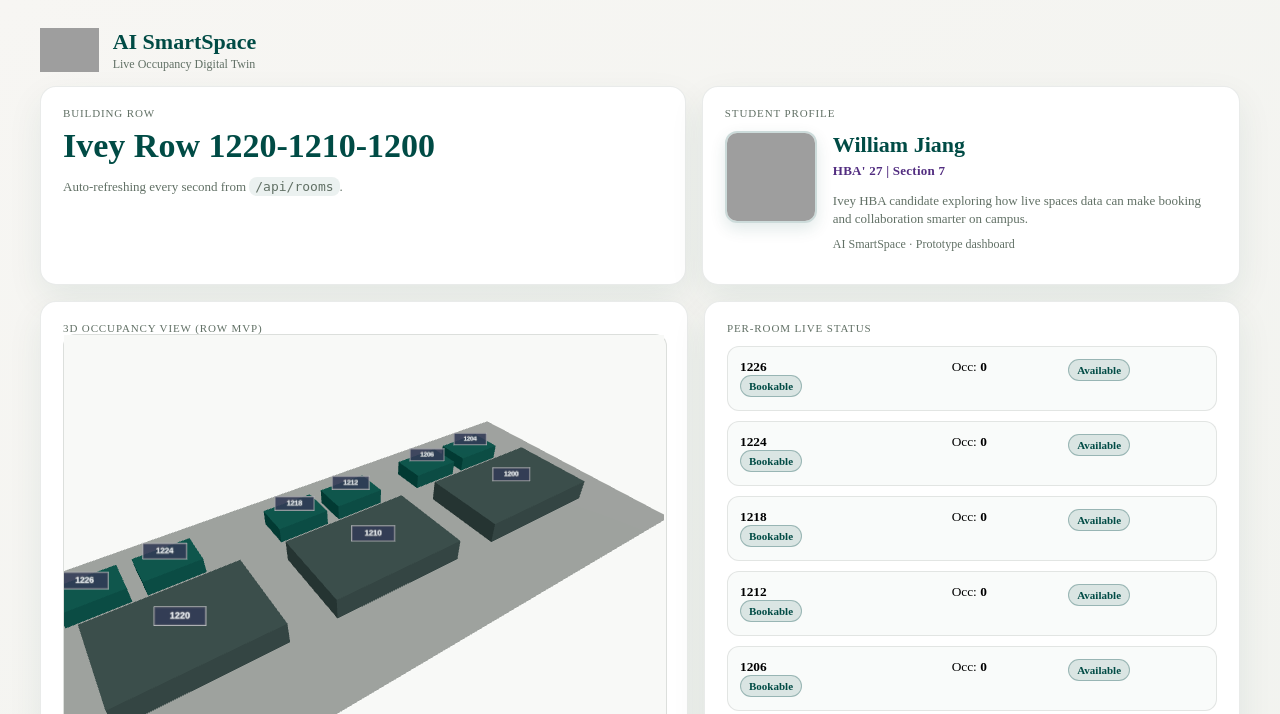
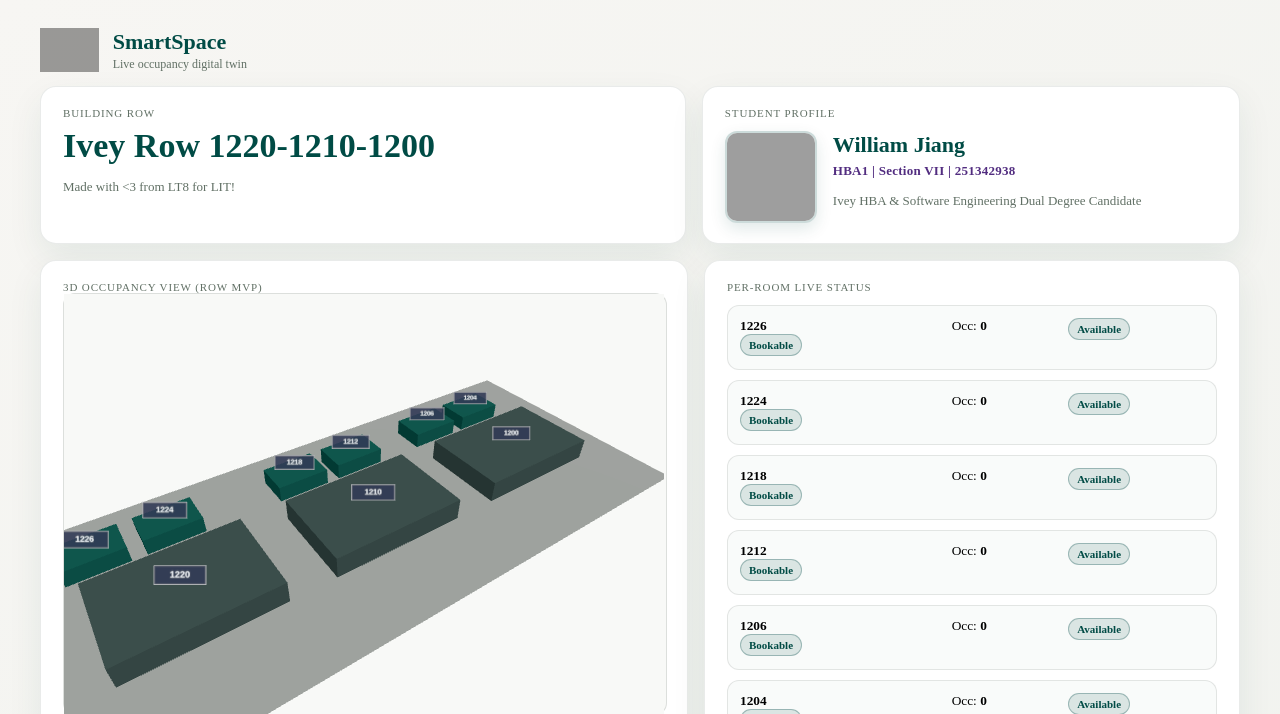
Before and after one commit to WilliamxJiang/IveyRoomIQ, a Flask app: page / in a window 1280 px wide. Shown: the top 714 px of the page. Run offline with Flask 3, Linux system fonts and the light colour scheme; grey boxes are pictures that could not be loaded.

Commit message:
SmartSpace UI: branding, profile, chat, 3D UX, and expanded assistant
- Rename to SmartSpace; student profile and LT8/LIT footer line
- Chat under map with rule-based /api/chat (busy/quiet/building/cafeteria)
- List/3D selection, rotation, and profile card behavior tweaks
- Ivey logo blend; expanded chatbot answers

Made-with: Cursor

```diff
--- a/app.py
+++ b/app.py
@@ -1,5 +1,5 @@
 """
-AI SmartSpace - Flask API + Dashboard
+SmartSpace - Flask API + Dashboard
 
 Install:
   python3 -m venv .venv
@@ -119,7 +119,7 @@ def index():
 @app.get("/api/status")
 def api_status():
     with STATE_LOCK:
-        room_name = str(STATE.get("room_name", "AI SmartSpace"))
+        room_name = str(STATE.get("room_name", "SmartSpace"))
         occupancy = int(STATE.get("occupancy", 0))
         entries = int(STATE.get("entries", 0))
         exits = int(STATE.get("exits", 0))
@@ -232,6 +232,157 @@ def profile_photo():
     return send_file(str(PROFILE_PHOTO_PATH), mimetype="image/png")
 
 
+def _chat_reply(message: str) -> str:
+    """Lightweight rule-based replies for the MVP assistant (no external LLM)."""
+    m = (message or "").lower().strip()
+    if not m:
+        return "Try a short question—for example when Ivey tends to be busiest."
+
+    with STATE_LOCK:
+        live_occ = int(STATE.get("occupancy", 0))
+
+    # --- Quiet / least busy (before generic “busy” peak answers) ---
+    if any(
+        k in m
+        for k in (
+            "least busy",
+            "quietest",
+            "quieter",
+            "quiet time",
+            "quiet times",
+            "calmest",
+            "calmer",
+            "slow period",
+            "slowest",
+            "emptiest",
+            "less busy",
+            "less crowded",
+            "not crowded",
+            "not busy",
+            "low traffic",
+            "empty",
+        )
+    ) or ("quiet" in m and ("when" in m or "time" in m or "best" in m)):
+        return (
+            "Generally quieter times at Ivey are early mornings before most classes (before ~9), "
+            "mid-afternoon lulls (often ~2–4, depending on the day), and evenings after core teaching "
+            "blocks. Weekends and reading week can be calmer too. Use the live breakout list on the "
+            "right—green “Available” rooms are your best signal for right now."
+        )
+
+    # --- Cafeteria / dining (not wired to live data) ---
+    if any(
+        k in m
+        for k in (
+            "cafeteria",
+            "caf ",
+            " the caf",
+            "dining hall",
+            "food court",
+            "where to eat",
+        )
+    ) or ("food" in m and "ivey" in m):
+        if any(k in m for k in ("open", "closed", "hours", "right now", "now", "today")):
+            return (
+                "This prototype doesn’t connect to live cafeteria or dining hours. For the Ivey "
+                "Building, check the Ivey / Western dining site, campus app, or posted hours near "
+                "the servery—hours often change for holidays and reading week."
+            )
+        return (
+            "I don’t have menus or hours in this demo. For what’s open at Ivey, check Western’s "
+            "dining site or signage in the building; SmartSpace here only shows breakout-room occupancy "
+            "for this row."
+        )
+
+    # --- Building open “right now” (no live hours API) ---
+    if (
+        "cafeteria" not in m
+        and "dining" not in m
+        and ("building" in m or "ivey" in m)
+        and ("open" in m or "closed" in m or "access" in m)
+        and any(k in m for k in ("now", "right now", "today", "currently", "still", "at this hour"))
+    ):
+        return (
+            "SmartSpace can’t verify real-time building access from here—there’s no live swipe or "
+            "hours feed in this prototype. For whether the Ivey Building is open now, use Western’s "
+            "official hours, the student handbook, or building signage. Weekday academic terms usually "
+            "follow published campus access rules."
+        )
+
+    # --- Peak / busiest times ---
+    if any(
+        k in m
+        for k in (
+            "busiest",
+            "peak",
+            "crowd",
+            "crowded",
+            "rush",
+            "busiest time",
+            "most busy",
+            "hectic",
+        )
+    ) or (
+        "busy" in m
+        and "least" not in m
+        and any(k in m for k in ("when", "what time", "time", "usually", "typically", "often"))
+    ):
+        return (
+            "At Ivey, shared spaces are often busiest between morning classes (roughly 9–11), "
+            "over lunch (11:30–2), and when afternoon sections change. Breakout rooms along this "
+            "row can fill quickly before deadlines and group meetings. The live panel above shows "
+            "current occupancy for these rooms so you can pick a quieter slot."
+        )
+
+    # --- Live occupancy for the tracked rooms (not building/cafeteria) ---
+    if (
+        any(k in m for k in ("right now", "currently", "at the moment", "how busy"))
+        and "building" not in m
+        and "cafeteria" not in m
+        and "dining" not in m
+        and "caf " not in m
+    ):
+        return (
+            f"From the doorway feed we’re tracking right now, counted occupancy in the focal room is {live_occ}. "
+            "Open the per-room list for breakout spaces on this row—each shows whether it’s available or occupied."
+        )
+
+    if any(k in m for k in ("book", "booking", "reserve", "reservation")):
+        return (
+            "In this prototype, pick a breakout room in the list or 3D view, then use Book Now or "
+            "Reserve for Later in the expanded row. A full system would connect that to your calendar "
+            "and room rules."
+        )
+
+    if any(k in m for k in ("hours", "open", "close", "when is", "when does")) and (
+        "building" in m or "ivey" in m or "facility" in m
+    ):
+        return (
+            "Official building access hours aren’t wired into this demo. Check Western / Ivey "
+            "facilities or your student handbook for Ivey Building hours; SmartSpace here is focused "
+            "on live occupancy for this row of rooms."
+        )
+
+    if any(k in m for k in ("hello", "hi ", "hey")):
+        return (
+            "Hi—ask about busiest or quietest times, whether the building or cafeteria is open (I’ll "
+            "point you to official sources), live breakout occupancy, or booking in this prototype."
+        )
+
+    return (
+        "I’m a small on-page assistant for this prototype. Try: when Ivey is busiest or quietest, "
+        "whether the building or cafeteria is open right now (I’ll explain limits), how busy tracked "
+        "rooms are, or how to book a breakout from the list."
+    )
+
+
+@app.post("/api/chat")
+def api_chat():
+    payload = request.get_json(silent=True) or {}
+    msg = str(payload.get("message", "")).strip()
+    return jsonify({"reply": _chat_reply(msg)})
+
+
 if __name__ == "__main__":
     _start_counter_thread()
     # Use threaded server so the dashboard + API stay responsive.
--- a/counter.py
+++ b/counter.py
@@ -1,5 +1,5 @@
 """
-AI SmartSpace - People Counter (Computer Vision)
+SmartSpace - People Counter (Computer Vision)
 
 Install:
   python3 -m venv .venv
@@ -213,7 +213,7 @@ def run_counter(
 
         if show_video:
             try:
-                cv2.imshow("AI SmartSpace - People Counter", frame)
+                cv2.imshow("SmartSpace - People Counter", frame)
                 key = cv2.waitKey(1) & 0xFF
                 if key == ord("q"):
                     break
--- a/templates/index.html
+++ b/templates/index.html
@@ -3,7 +3,7 @@
   <head>
     <meta charset="utf-8" />
     <meta name="viewport" content="width=device-width, initial-scale=1" />
-    <title>AI SmartSpace Digital Twin</title>
+    <title>SmartSpace · Digital Twin</title>
     <style>
       :root {
         --ivey-green: #004b45;
@@ -274,20 +350,15 @@
         font-size: 13px;
         line-height: 1.45;
       }
-      .student-contact {
-        margin-top: 8px;
-        font-size: 12px;
-        color: var(--muted);
-      }
     </style>
   </head>
   <body>
     <div class="wrap">
       <div class="brand">
-        <img src="/logo.png" alt="Ivey Logo" />
+        <img src="/logo.png" alt="Ivey Business School" />
         <div>
-          <h1>AI SmartSpace</h1>
-          <p>Live Occupancy Digital Twin</p>
+          <h1>SmartSpace</h1>
+          <p>Live occupancy digital twin</p>
         </div>
       </div>
       <div class="top-grid">
@@ -295,7 +366,7 @@
           <div class="label">Building Row</div>
           <div class="value" id="roomName">Ivey Row 1220-1210-1200</div>
           <div class="muted">
-            Auto-refreshing every second from <code>/api/rooms</code>.
+            Made with &lt;3 from LT8 for LIT!
           </div>
         </div>
         <div class="top-right-stack">
@@ -311,12 +382,8 @@
               />
               <div>
                 <p class="student-name">William Jiang</p>
-                <p class="student-meta">HBA' 27 | Section 7</p>
-                <p class="student-bio muted">
-                  Ivey HBA candidate exploring how live spaces data can make booking and collaboration
-                  smarter on campus.
-                </p>
-                <p class="student-contact">AI SmartSpace · Prototype dashboard</p>
+                <p class="student-meta">HBA1 | Section VII | 251342938</p>
+                <p class="student-bio muted">Ivey HBA &amp; Software Engineering Dual Degree Candidate</p>
               </div>
             </div>
           </div>
@@ -342,6 +409,24 @@
             The row slowly rotates only when no room is selected. Drag to rotate manually; while you
             press or drag, spin pauses. Select a breakout room from the list or 3D view to focus
             (rotation stops). Click empty space or a classroom to zoom out and resume rotation.
+          </div>
+          <div class="chat-section">
+            <div class="label">Ask SmartSpace</div>
+            <p class="muted chat-hint">
+              Quick answers about busy times, live occupancy, and booking in this prototype.
+            </p>
+            <div id="chatLog" class="chat-log" aria-live="polite"></div>
+            <form id="chatForm" class="chat-form">
+              <input
+                type="text"
+                id="chatInput"
+                class="chat-input"
+                placeholder="e.g. What times are busiest at Ivey?"
+                autocomplete="off"
+                maxlength="500"
+              />
+              <button type="submit" class="btn btn-primary chat-send">Send</button>
+            </form>
           </div>
         </div>
         <div class="card">
@@ -789,6 +874,47 @@
         }
       }
 
+      function appendChatMessage(role, text) {
+        const log = document.getElementById("chatLog");
+        if (!log) return;
+        const div = document.createElement("div");
+        div.className = `chat-msg ${role}`;
+        const who = document.createElement("div");
+        who.className = "who";
+        who.textContent = role === "user" ? "You" : "SmartSpace";
+        const body = document.createElement("div");
+        body.textContent = text;
+        div.appendChild(who);
+        div.appendChild(body);
+        log.appendChild(div);
+        log.scrollTop = log.scrollHeight;
+      }
+
+      document.getElementById("chatForm").addEventListener("submit", async (e) => {
+        e.preventDefault();
+        const input = document.getElementById("chatInput");
+        const msg = (input.value || "").trim();
+        if (!msg) return;
+        appendChatMessage("user", msg);
+        input.value = "";
+        try {
+          const res = await fetch("/api/chat", {
+            method: "POST",
+            headers: { "Content-Type": "application/json" },
+            body: JSON.stringify({ message: msg }),
+          });
+          const data = await res.json();
+          appendChatMessage("bot", data.reply || "No reply.");
+        } catch (err) {
+          appendChatMessage("bot", "Could not reach the server. Check that the app is running.");
+        }
+      });
+
+      appendChatMessage(
+        "bot",
+        "Ask something short—for example least busy times, whether the building or cafeteria is open now, peak hours, or how busy the tracked rooms are."
+      );
+
       createDigitalTwinScene();
       refresh();
       setInterval(refresh, 1000);
```
Also changed, not shown: other parts of templates/index.html (+76 -0 lines).
